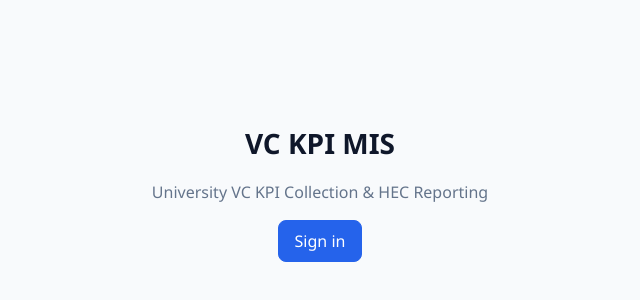
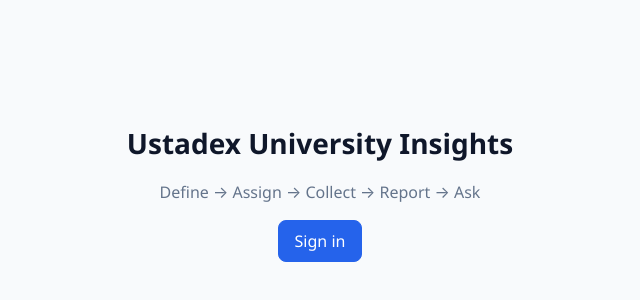
Before and after one commit to mawaishassan/org-insight, a Next.js app in the folder frontend/: page / in a window 1280 px wide. Shown: the part 208-508 px from the top of the page, without its empty margins (320-960 px from the left). Built offline with nearby package versions, Linux system fonts and the light colour scheme.

Commit message:
title changed

```diff
--- a/frontend/src/app/layout.tsx
+++ b/frontend/src/app/layout.tsx
@@ -2,8 +2,8 @@
 import "./globals.css";
 
 export const metadata: Metadata = {
-  title: "VC KPI MIS",
-  description: "University VC KPI Collection & HEC Reporting",
+  title: "Ustadex University Insights",
+  description: "Define → Assign → Collect → Report → Ask",
 };
 
 export default function RootLayout({
--- a/frontend/src/app/page.tsx
+++ b/frontend/src/app/page.tsx
@@ -3,8 +3,8 @@
 export default function HomePage() {
   return (
     <main style={{ minHeight: "100vh", display: "flex", flexDirection: "column", alignItems: "center", justifyContent: "center", gap: "1rem" }}>
-      <h1 style={{ fontSize: "1.75rem", fontWeight: 600 }}>VC KPI MIS</h1>
-      <p style={{ color: "var(--muted)" }}>University VC KPI Collection &amp; HEC Reporting</p>
+      <h1 style={{ fontSize: "1.75rem", fontWeight: 600 }}>Ustadex University Insights</h1>
+      <p style={{ color: "var(--muted)" }}>Define → Assign → Collect → Report → Ask</p>
       <Link href="/login" className="btn btn-primary">Sign in</Link>
     </main>
   );
```
